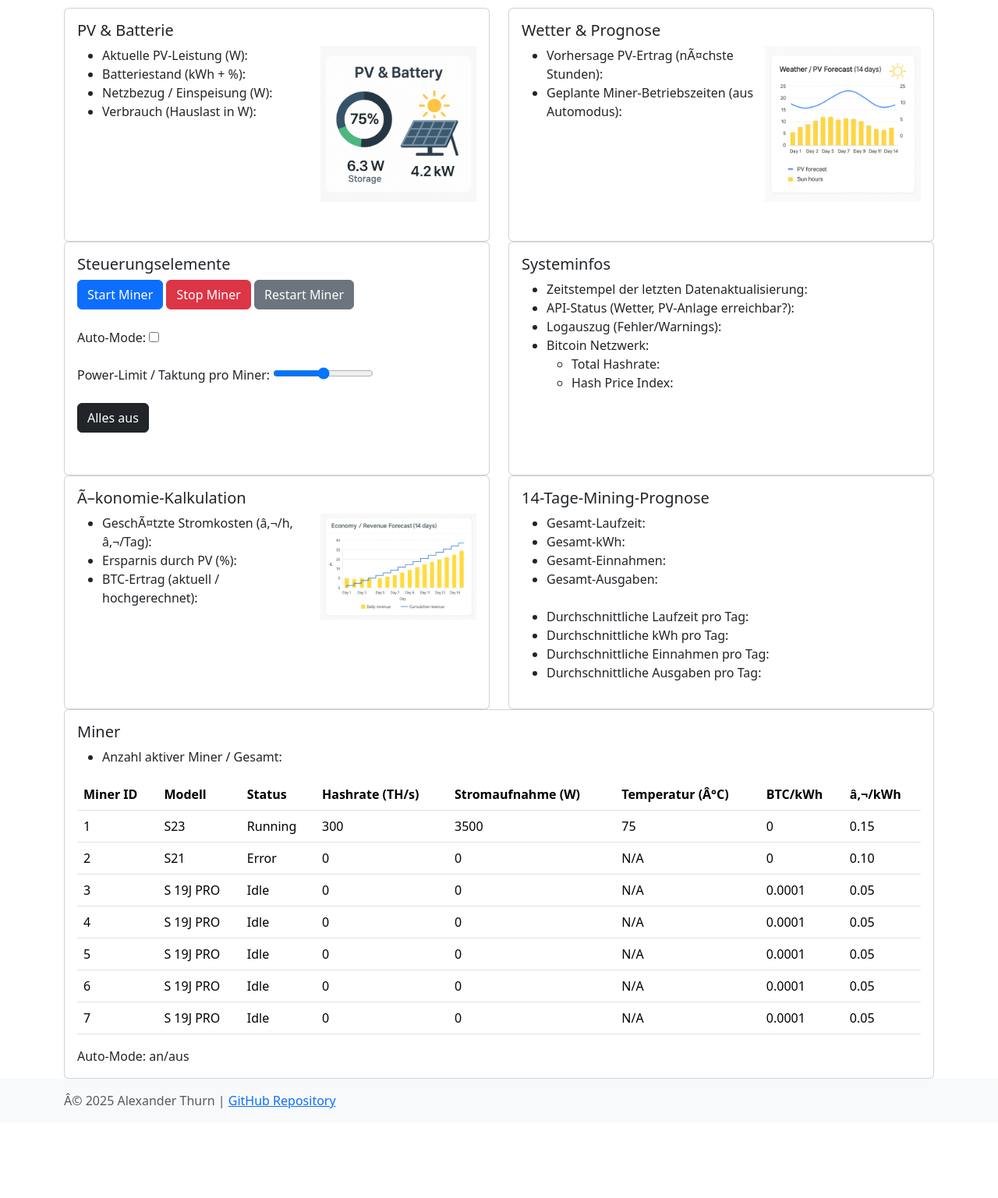
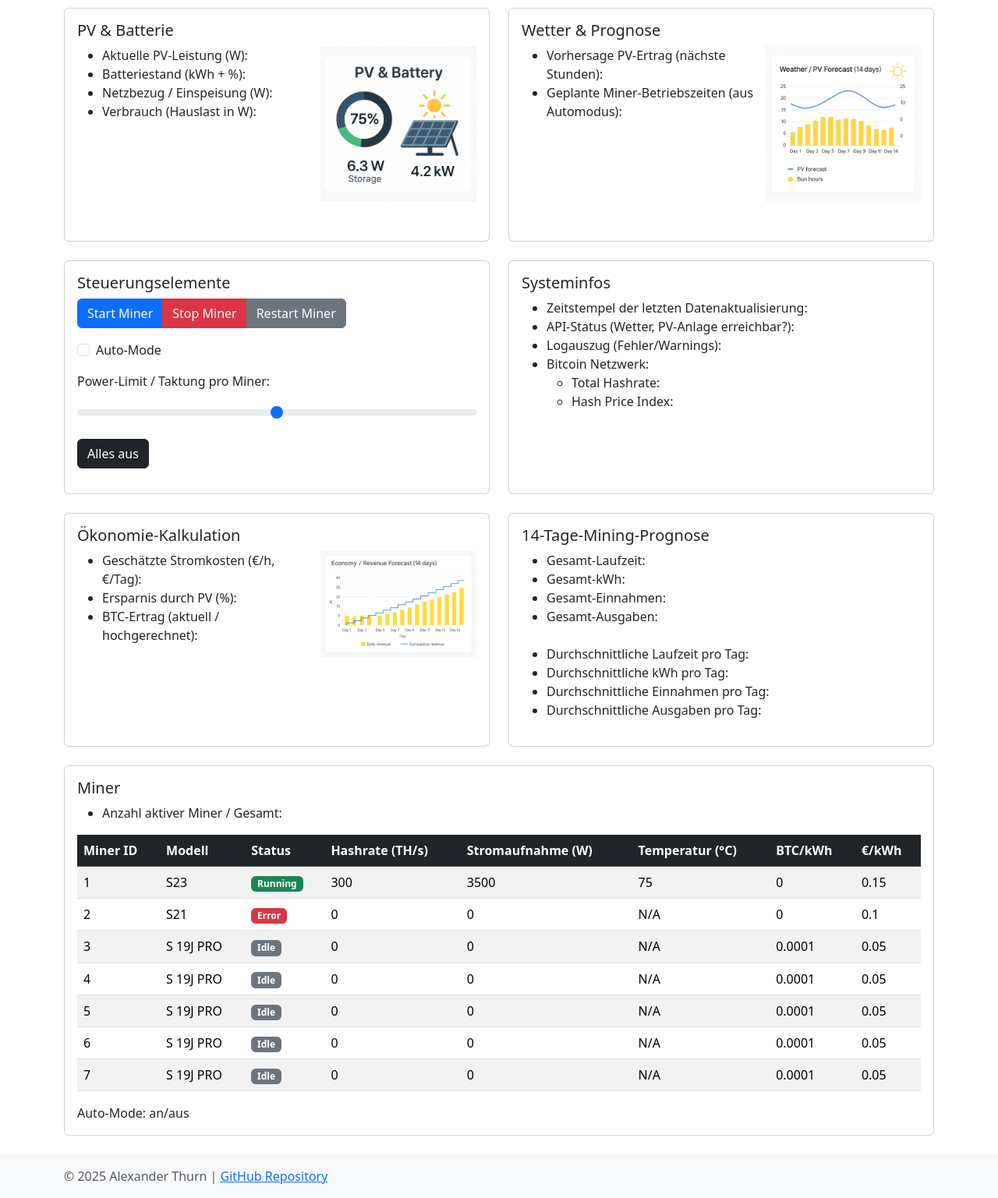
Before and after one commit to alexanderthurn/plexmining, a PHP site: page / in a window 1280 px wide. Shown: the part 60-1597 px from the top of the page at 78% size. Before the commit the page ends 1482 px from the top, so only its background shows below. Run offline with PHP 8.4, Linux system fonts and the light colour scheme.

Commit message:
refactoring with cursor

```diff
--- /dev/null
+++ b/web/api/miners.php
@@ -0,0 +1,23 @@
+<?php
+
+header('Content-Type: application/json');
+
+$dataFile = '../data/config/miners.json';
+
+function json_read(string $path, array $default = []): array {
+    if (!is_file($path)) return $default;
+    $content = file_get_contents($path);
+    $decoded = json_decode($content, true);
+    return is_array($decoded) ? $decoded : $default;
+}
+
+// Read-only endpoint
+if ($_SERVER['REQUEST_METHOD'] === 'GET') {
+    echo json_encode(json_read($dataFile), JSON_PRETTY_PRINT);
+    exit;
+}
+
+http_response_code(405);
+echo json_encode(['error' => 'method not allowed']);
+
+?>
--- a/web/index.html
+++ b/web/index.html
@@ -1,18 +1,21 @@
 <!DOCTYPE html>
-<html data-bs-theme="light">
+<html data-bs-theme="light" lang="de">
 <head>
+    <meta charset="UTF-8">
+    <meta name="viewport" content="width=device-width, initial-scale=1.0">
+    <meta name="description" content="Plex Mining - Bitcoin mining dashboard mit PV-Integration und Wetterprognose">
     <title>Plex Mining</title>
     <link rel="stylesheet" href="lib/bootstrap/css/bootstrap.min.css">
     <link rel="stylesheet" href="res/style.css">
 </head>
 <body>
     <header>
-        <img src="res/plexmining2.jpg" alt="Plex Mining Logo">
+        <img src="res/plexmining2.jpg" alt="Plex Mining Logo" loading="eager">
         <h1>Plex Mining <span>0.6.1</span></h1>
     </header>
 
-    <div class="container">
-        <div class="row">
+    <main class="container">
+        <section class="row">
             <div class="col-md-6">
                 <div class="card same-height">
                     <div class="card-body">
@@ -26,7 +29,7 @@
                                     <li>Verbrauch (Hauslast in W): <span id="haus-last"></span></li>
                                 </ul>
                             </div>
-                            <img src="res/section_pv.png" alt="PV Section Image" class="ml-3" style="width: 200px;">
+                            <img src="res/section_pv.png" alt="PV Section Image" class="ml-3 section-image" width="200" height="150" loading="lazy">
                         </div>
                     </div>
                 </div>
@@ -42,29 +45,35 @@
                                     <li>Geplante Miner-Betriebszeiten (aus Automodus): <span id="miner-betriebszeiten"></span></li>
                                 </ul>
                             </div>
-                            <img src="res/section_weather.png" alt="Weather Section Image" class="ml-3" style="width: 200px;">
+                            <img src="res/section_weather.png" alt="Weather Section Image" class="ml-3 section-image" width="200" height="150" loading="lazy">
                         </div>
                     </div>
                 </div>
             </div>
 
-        </div>
+        </section>
 
-        <div class="row">
+        <section class="row">
              <div class="col-md-6">
                 <div class="card same-height">
                     <div class="card-body">
                         <h5 class="card-title">Steuerungselemente</h5>
-                        <button class="btn btn-primary">Start Miner</button>
-                        <button class="btn btn-danger">Stop Miner</button>
-                        <button class="btn btn-secondary">Restart Miner</button>
-                        <br><br>
-                        <label>Auto-Mode: <input type="checkbox" id="auto-mode"></label>
-                        <br><br>
-                        <label for="power-limit">Power-Limit / Taktung pro Miner:</label>
-                        <input type="range" id="power-limit" name="power-limit" min="0" max="100">
-                        <br><br>
-                        <button class="btn btn-dark">Alles aus</button>
+                        <div class="btn-group mb-3" role="group" aria-label="Miner controls">
+                            <button class="btn btn-primary" type="button">Start Miner</button>
+                            <button class="btn btn-danger" type="button">Stop Miner</button>
+                            <button class="btn btn-secondary" type="button">Restart Miner</button>
+                        </div>
+                        <div class="mb-3">
+                            <div class="form-check">
+                                <input class="form-check-input" type="checkbox" id="auto-mode">
+                                <label class="form-check-label" for="auto-mode">Auto-Mode</label>
+                            </div>
+                        </div>
+                        <div class="mb-3">
+                            <label for="power-limit" class="form-label">Power-Limit / Taktung pro Miner:</label>
+                            <input type="range" class="form-range" id="power-limit" name="power-limit" min="0" max="100">
+                        </div>
+                        <button class="btn btn-dark" type="button">Alles aus</button>
                     </div>
                 </div>
 
@@ -89,10 +98,9 @@
             </div>
 
 
-        </div>
+        </section>
 
-
-        <div class="row">
+        <section class="row">
 
             <div class="col-md-6">
                 <div class="card same-height">
@@ -106,7 +114,7 @@
                                     <li>BTC-Ertrag (aktuell / hochgerechnet): <span id="btc-ertrag"></span></li>
                                 </ul>
                             </div>
-                            <img src="res/section_economy.png" alt="Economic Section Image" class="ml-3" style="width: 200px;">
+                            <img src="res/section_economy.png" alt="Economic Section Image" class="ml-3 section-image" width="200" height="150" loading="lazy">
                         </div>
                     </div>
                 </div>
@@ -132,10 +140,9 @@
             </div>
 
 
-        </div>
+        </section>
 
-
-        <div class="row">
+        <section class="row">
             <div class="col-md-12">
                 <div class="card">
                     <div class="card-body">
@@ -143,107 +150,35 @@
                         <ul>
                             <li>Anzahl aktiver Miner / Gesamt: <span id="miner-anzahl"></span></li>
                         </ul>
-                        <table class="table">
-                            <thead>
-                                <tr>
-                                    <th>Miner ID</th>
-                                    <th>Modell</th>
-                                    <th>Status</th>
-                                    <th>Hashrate (TH/s)</th>
-                                    <th>Stromaufnahme (W)</th>
-                                    <th>Temperatur (°C)</th>
-                                    <th>BTC/kWh</th>
-                                    <th>€/kWh</th>
-                                </tr>
-                            </thead>
-                            <tbody>
-                                <tr>
-                                    <td>1</td>
-                                    <td>S23</td>
-                                    <td>Running</td>
-                                    <td>300</td>
-                                    <td>3500</td>
-                                    <td>75</td>
-                                    <td>0</td>
-                                    <td>0.15</td>
-                                </tr>
-                                <tr>
-                                    <td>2</td>
-                                    <td>S21</td>
-                                    <td>Error</td>
-                                    <td>0</td>
-                                    <td>0</td>
-                                    <td>N/A</td>
-                                    <td>0</td>
-                                    <td>0.10</td>
-                                </tr>
-                                <tr>
-                                    <td>3</td>
-                                    <td>S 19J PRO</td>
-                                    <td>Idle</td>
-                                    <td>0</td>
-                                    <td>0</td>
-                                    <td>N/A</td>
-                                    <td>0.0001</td>
-                                    <td>0.05</td>
-                                </tr>
-                                <tr>
-                                    <td>4</td>
-                                    <td>S 19J PRO</td>
-                                    <td>Idle</td>
-                                    <td>0</td>
-                                    <td>0</td>
-                                    <td>N/A</td>
-                                    <td>0.0001</td>
-                                    <td>0.05</td>
-                                </tr>
-                                <tr>
-                                    <td>5</td>
-                                    <td>S 19J PRO</td>
-                                    <td>Idle</td>
-                                    <td>0</td>
-                                    <td>0</td>
-                                    <td>N/A</td>
-                                    <td>0.0001</td>
-                                    <td>0.05</td>
-                                </tr>
-                                <tr>
-                                    <td>6</td>
-                                    <td>S 19J PRO</td>
-                                    <td>Idle</td>
-                                    <td>0</td>
-                                    <td>0</td>
-                                    <td>N/A</td>
-                                    <td>0.0001</td>
-                                    <td>0.05</td>
-                                </tr>
-                                <tr>
-                                    <td>7</td>
-                                    <td>S 19J PRO</td>
-                                    <td>Idle</td>
-                                    <td>0</td>
-                                    <td>0</td>
-                                    <td>N/A</td>
-                                    <td>0.0001</td>
-                                    <td>0.05</td>
-                                </tr>
-                            </tbody>
-                        </table>
+                        <div class="table-responsive">
+                            <table class="table table-striped table-hover" id="miner-table">
+                                <thead class="table-dark">
+                                    <tr>
+                                        <th scope="col">Miner ID</th>
+                                        <th scope="col">Modell</th>
+                                        <th scope="col">Status</th>
+                                        <th scope="col">Hashrate (TH/s)</th>
+                                        <th scope="col">Stromaufnahme (W)</th>
+                                        <th scope="col">Temperatur (°C)</th>
+                                        <th scope="col">BTC/kWh</th>
+                                        <th scope="col">€/kWh</th>
+                                    </tr>
+                                </thead>
+                                <tbody id="miner-table-body">
+                                    <!-- Dynamic content will be loaded here -->
+                                </tbody>
+                            </table>
+                        </div>
                          Auto-Mode: an/aus <span id="miner-auto-mode"></span>
                     </div>
                 </div>
             </div>
-        </div>
-    </div>
+        </section>
+    </main>
 
-    <style>
-        .same-height {
-            min-height: 300px; /* Adjust the value as needed */
-        }
-    </style>
 
-    <script src="res/script.js"></script>
-    <script src="lib/bootstrap/js/bootstrap.bundle.min.js"></script>
+    <script src="lib/bootstrap/js/bootstrap.bundle.min.js" defer></script>
+    <script src="res/script.js" defer></script>
     <footer class="footer mt-auto py-3 bg-light">
       <div class="container">
         <span class="text-muted">© 2025 Alexander Thurn | <a href="https://github.com/alexanderthurn/plexmining">GitHub Repository</a></span>
--- a/web/res/style.css
+++ b/web/res/style.css
@@ -35,3 +35,47 @@
 body {
     padding-top: 70px; /* damit der Inhalt nicht vom Header überdeckt wird */
 }
+
+.same-height {
+    min-height: 300px; /* Adjust the value as needed */
+}
+
+.section-image {
+    width: 200px;
+    height: auto;
+}
+
+/* Responsive improvements */
+@media (max-width: 768px) {
+    .section-image {
+        width: 150px;
+        margin-top: 1rem;
+    }
+
+    .btn-group {
+        flex-direction: column;
+    }
+
+    .btn-group .btn {
+        margin-bottom: 0.5rem;
+    }
+
+    .table-responsive {
+        font-size: 0.875rem;
+    }
+}
+
+/* Improve card spacing */
+.card {
+    margin-bottom: 1.5rem;
+}
+
+/* Better form styling */
+.form-range {
+    margin-top: 0.5rem;
+}
+
+/* Status badges */
+.badge {
+    font-size: 0.75em;
+}
```
Also changed, not shown: web/data/config/miners.json (added, +9 -0 lines), web/res/script.js (+60 -2 lines).
